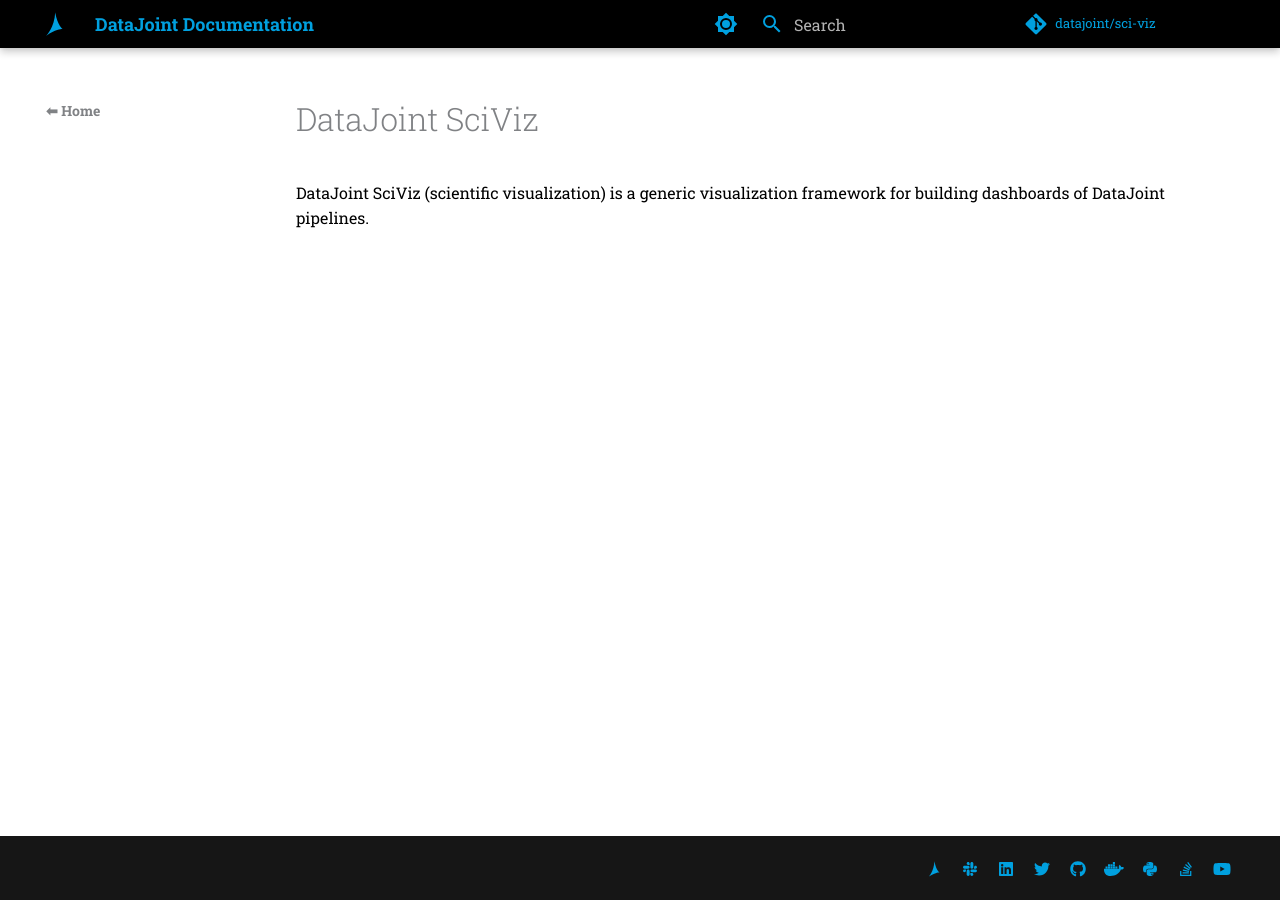
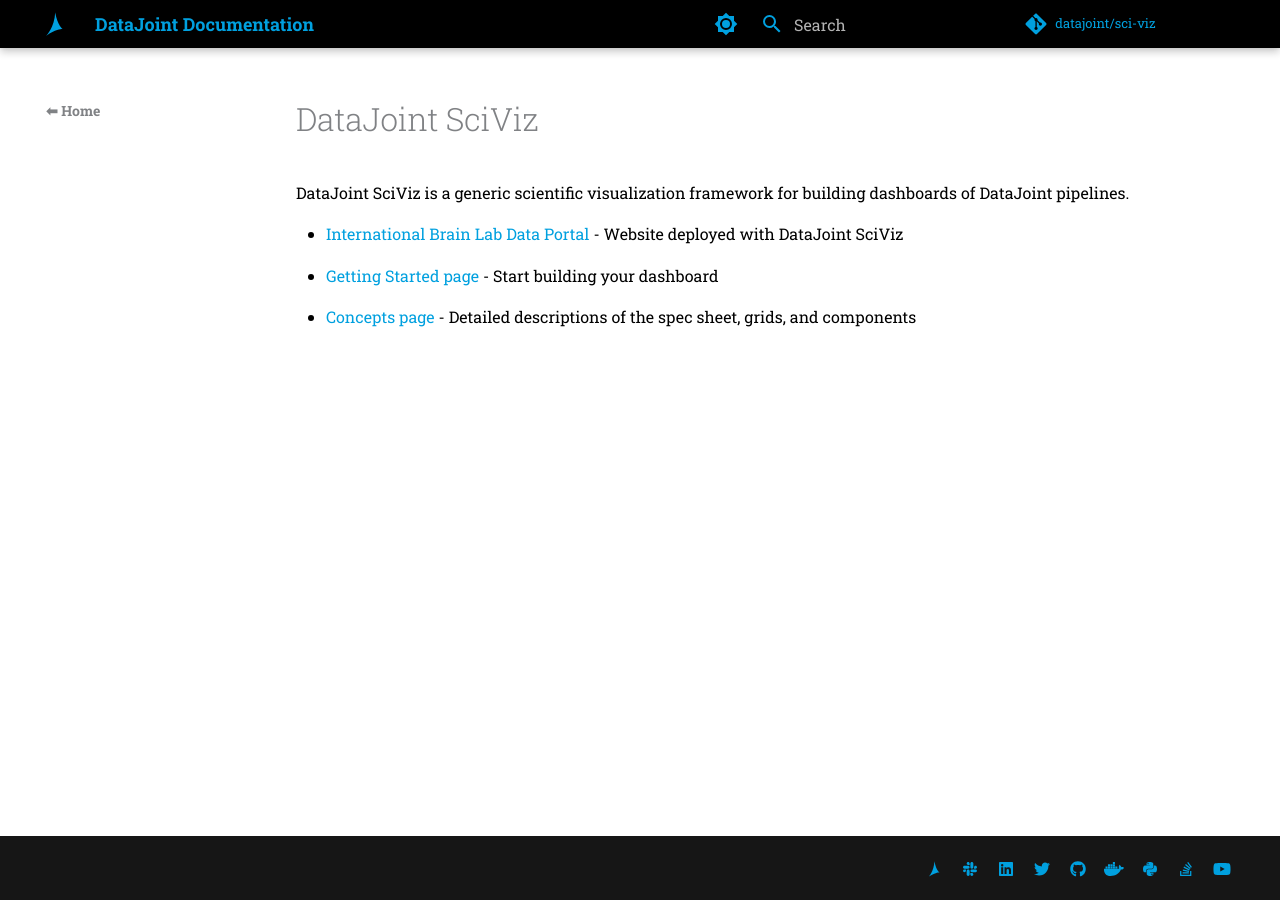
Before and after one commit to datajoint/sci-viz, an MkDocs documentation site: the page built from docs/src/index.md, in a window 1280 px wide. Built offline with MkDocs 1.6.1 and Material for MkDocs 9.7.7, drawn with Linux system fonts in a browser that asks for light colours; comment, search, counter and statistics services are not loaded; the version menu is left out.

Commit message:
Update index page

```diff
--- a/docs/src/index.md
+++ b/docs/src/index.md
@@ -1,3 +1,9 @@
 # DataJoint SciViz
 
-DataJoint SciViz (scientific visualization) is a generic visualization framework for building dashboards of DataJoint pipelines.
+DataJoint SciViz is a generic scientific visualization framework for building dashboards of DataJoint pipelines.
+
++ [International Brain Lab Data Portal](https://behavior.internationalbrainlab.org/) - Website deployed with DataJoint SciViz
+
++ [Getting Started page](./getting_started.md) - Start building your dashboard
+
++ [Concepts page](./concepts/spec_sheet.md) - Detailed descriptions of the spec sheet, grids, and components
```
